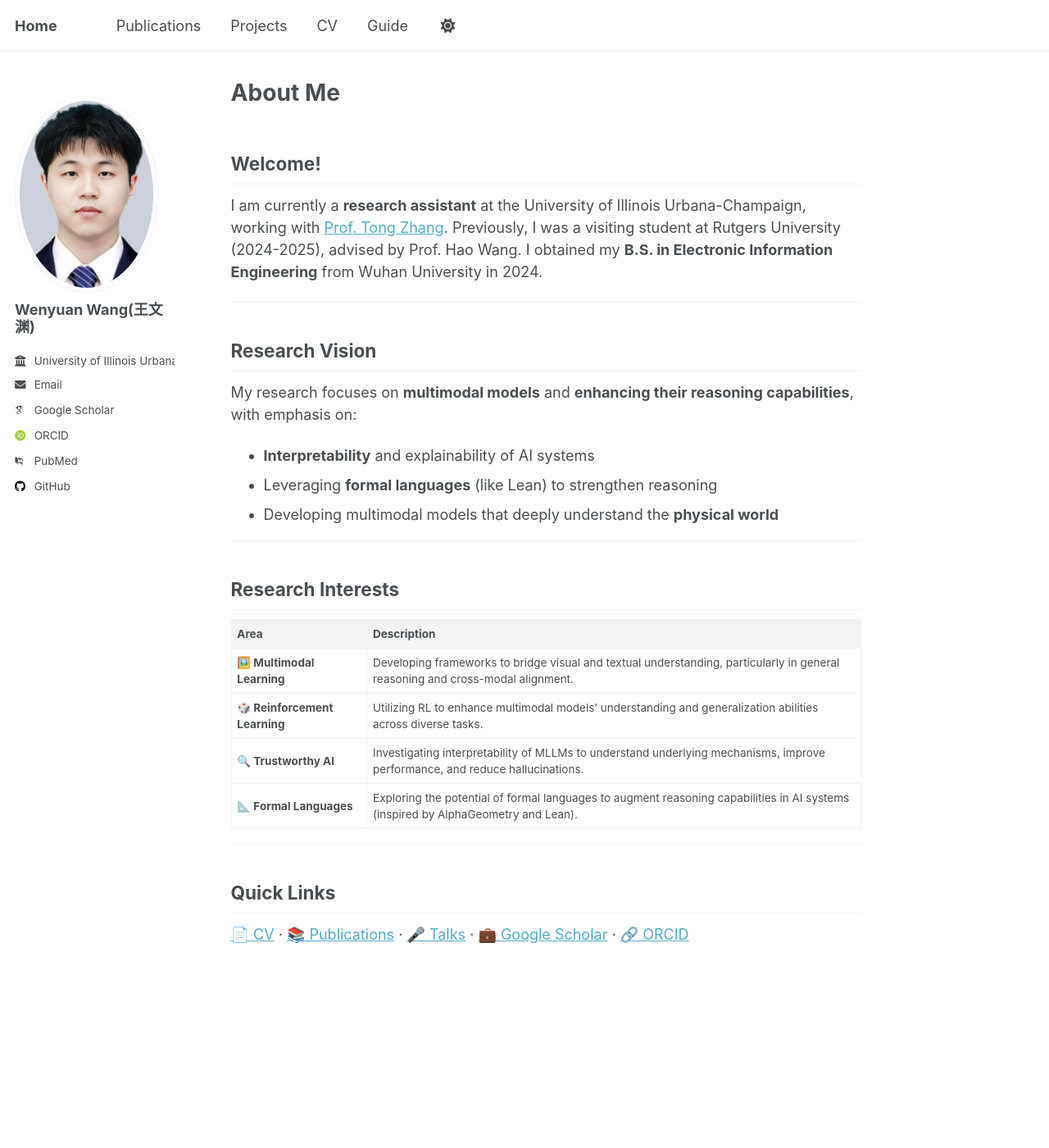
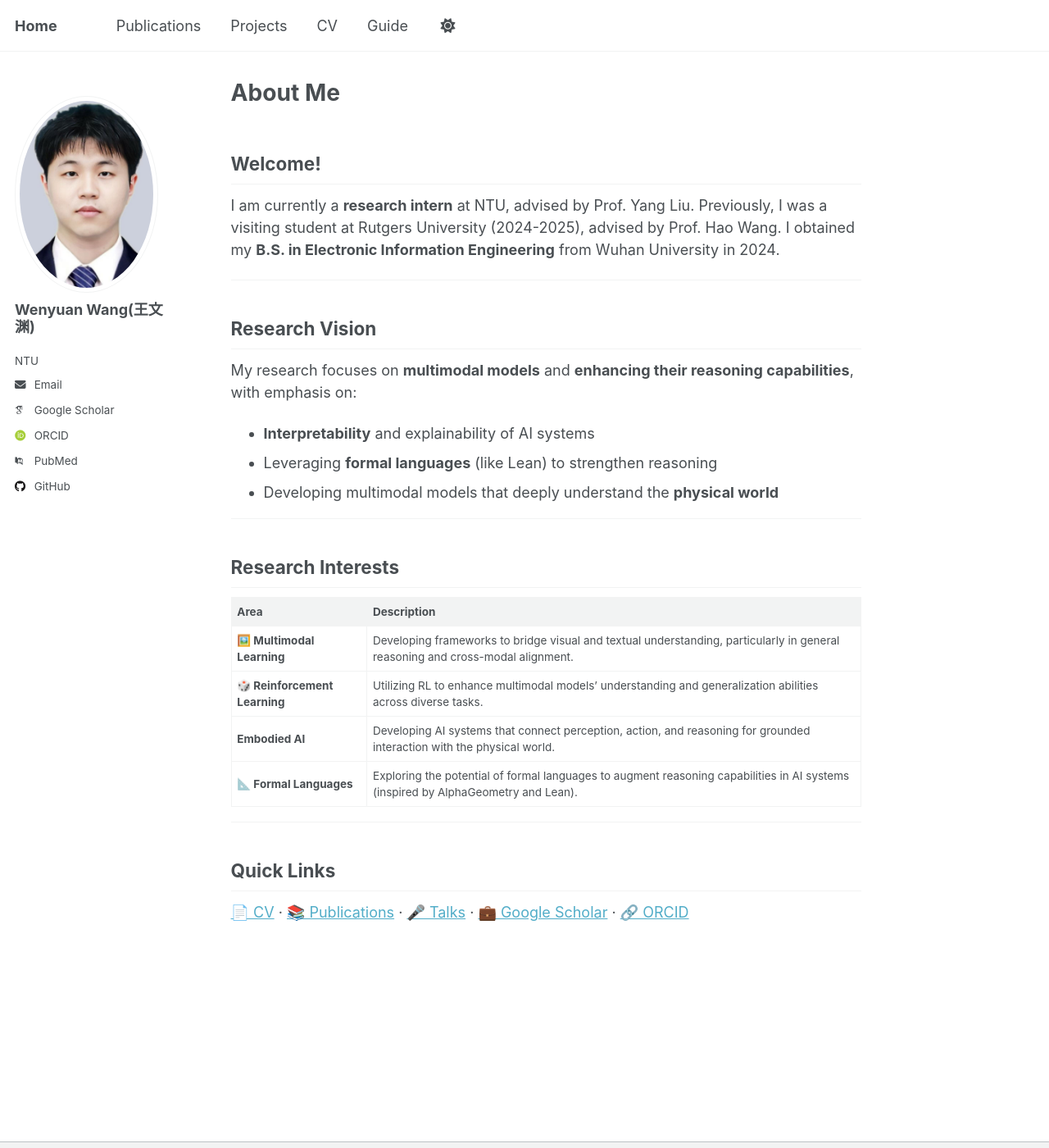
Before and after one commit to codemaker-123/codemaker-123.github.io, a Jekyll site: the page built from _pages/about.md, in a window 1280 px wide and 1400 px high. Shown: the whole window at 82% size. Built offline with Jekyll 4.4.1, drawn with Linux system fonts in a browser that asks for light colours; some web fonts are replaced; a script that is not in the unit is left out.

Commit message:
Update profile affiliation and research interests

```diff
--- a/_config.yml
+++ b/_config.yml
@@ -12,7 +12,7 @@ site_theme               : "default" # Currently available options are "default"
 title                    : "Home"
 title_separator          : "-"
 name                     : &name "Wenyuan Wang"
-description              : &description "Research Assistant at UIUC working on multimodal learning, computer vision, and AI reasoning capabilities"
+description              : &description "Research Intern at NTU working on multimodal learning, computer vision, and AI reasoning capabilities"
 url                      : https://codemaker-123.github.io # the base hostname & protocol for your site e.g. "https://[your GitHub username].github.io" or if you already have some other page hosted on Github then use "https://[your GitHub username].github.io/[Your Repo Name]"
 baseurl                  : "" # the subpath of your site, e.g. "/blog"
 repository               : "codemaker-123/codemaker-123.github.io"
@@ -27,7 +27,7 @@ author:
   pronouns         : # example: "she/her"
   bio              : ""
   # location         : "Earth"
-  employer         : "University of Illinois Urbana-Champaign"
+  employer         : "NTU"
   uri              : # URL
   email            : "ww462@scarletmail.rutgers.edu"
 
--- a/_includes/author-profile.html
+++ b/_includes/author-profile.html
@@ -25,10 +25,10 @@
     <ul class="author__urls social-icons">
       <!-- Font Awesome icons / Biographic information  -->
       {% if author.location %}
-        <li class="author__desktop"><i class="fas fa-fw fa-location-dot icon-pad-right" aria-hidden="true"></i>{{ author.location }}</li>
+        <li class="author__desktop">{{ author.location }}</li>
       {% endif %}
       {% if author.employer %}
-        <li class="author__desktop"><i class="fas fa-fw fa-building-columns icon-pad-right" aria-hidden="true"></i>{{ author.employer }}</li>
+        <li class="author__desktop">{{ author.employer }}</li>
       {% endif %}
       {% if author.uri %}
         <li><a href="{{ author.uri }}"><i class="fas fa-fw fa-link icon-pad-right" aria-hidden="true"></i>{{ site.data.ui-text[site.locale].website_label | default: "Website" }}</a></li>
--- a/_pages/about.md
+++ b/_pages/about.md
@@ -9,7 +9,7 @@ redirect_from:
 
 ## Welcome!
 
-I am currently a **research assistant** at the University of Illinois Urbana-Champaign, working with [Prof. Tong Zhang](https://www.che.wisc.edu/). Previously, I was a visiting student at Rutgers University (2024-2025), advised by Prof. Hao Wang. I obtained my **B.S. in Electronic Information Engineering** from Wuhan University in 2024.
+I am currently a **research intern** at NTU, advised by Prof. Yang Liu. Previously, I was a visiting student at Rutgers University (2024-2025), advised by Prof. Hao Wang. I obtained my **B.S. in Electronic Information Engineering** from Wuhan University in 2024.
 
 ---
 
@@ -28,7 +28,7 @@ My research focuses on **multimodal models** and **enhancing their reasoning cap
 |------|-------------|
 | **🖼️ Multimodal Learning** | Developing frameworks to bridge visual and textual understanding, particularly in general reasoning and cross-modal alignment. |
 | **🎲 Reinforcement Learning** | Utilizing RL to enhance multimodal models' understanding and generalization abilities across diverse tasks. |
-| **🔍 Trustworthy AI** | Investigating interpretability of MLLMs to understand underlying mechanisms, improve performance, and reduce hallucinations. |
+| **Embodied AI** | Developing AI systems that connect perception, action, and reasoning for grounded interaction with the physical world. |
 | **📐 Formal Languages** | Exploring the potential of formal languages to augment reasoning capabilities in AI systems (inspired by AlphaGeometry and Lean). |
 
 ---
```
